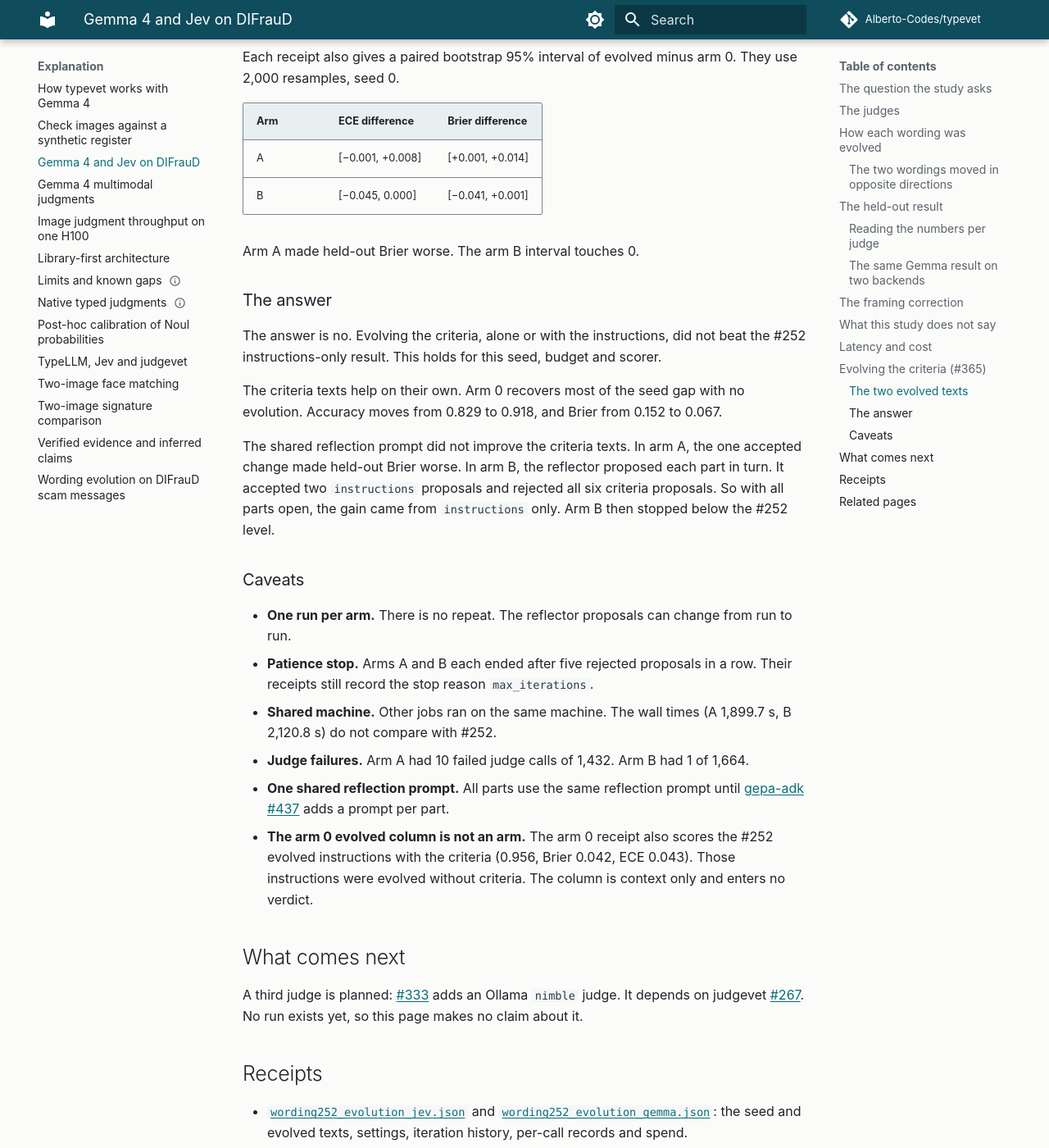
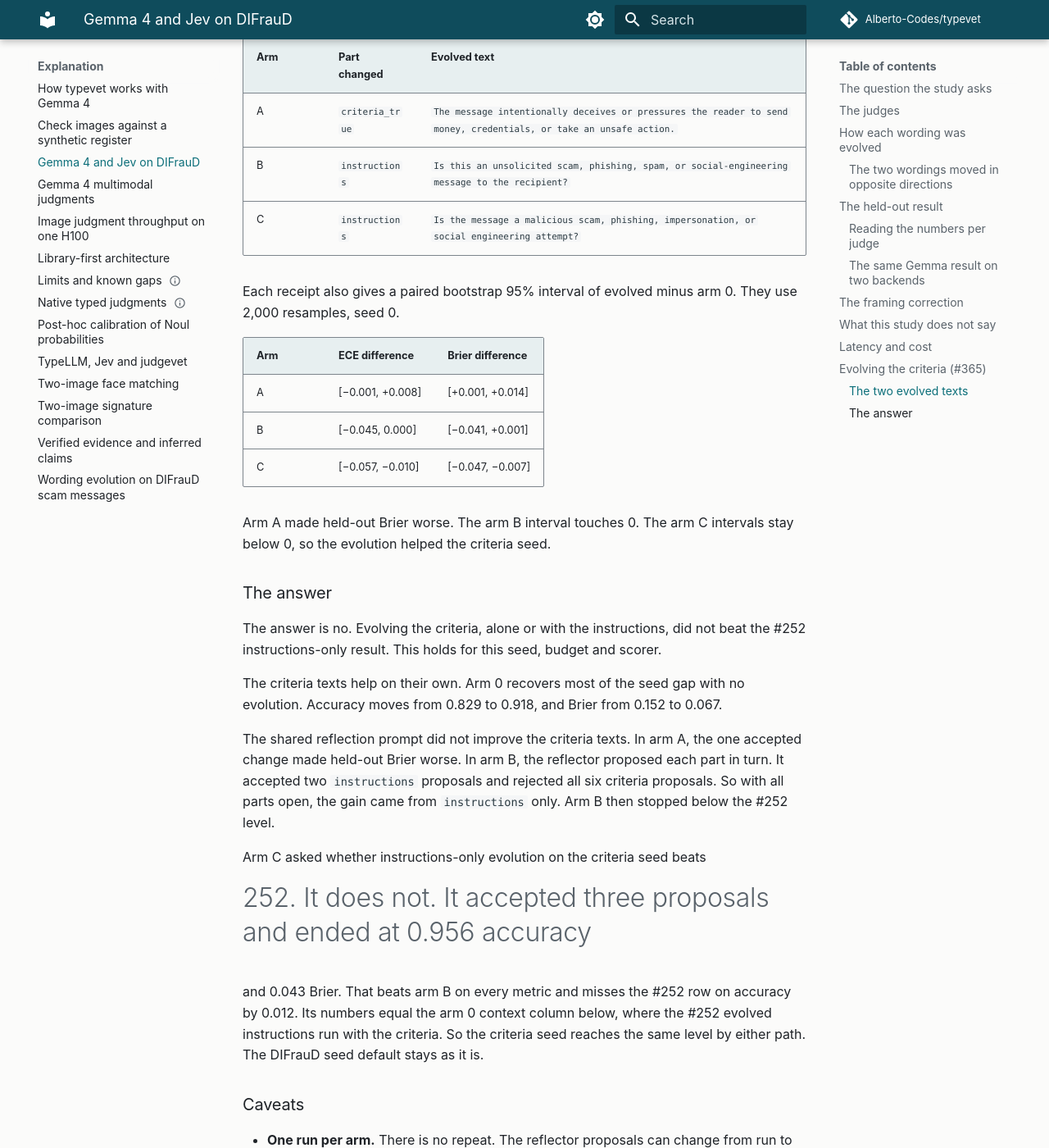
Before and after one commit to Alberto-Codes/typevet, an MkDocs documentation site: the page built from docs/explanation/gemma-and-jev-difraud.md, in a window 1280 px wide and 1400 px high, scrolled down 8487 px. Shown: the whole window at 82% size. Built offline with MkDocs 1.6.1 and Material for MkDocs 9.7.7, drawn with Linux system fonts in a browser that asks for light colours; comment, search, counter and statistics services are not loaded; some of the changed text lies outside the part shown.

Commit message:
docs(explanation): record the #376 arm C result beside the #365 arms
Arm C evolves the instructions only on top of the arm 0 criteria seed.
It reaches 0.956 accuracy and 0.043 Brier on the 158 held-out rows,
beats arm B on every metric, and still loses to the #252
instructions-only row by 0.012 accuracy under the pre-registered rule.
The paired bootstrap intervals stay below zero, so the evolution helped
the criteria seed. The two receipts land beside the #365 ones and the
DIFrauD seed default stays as it is.

Closes #376
Refs #365, #360

Co-Authored-By: Claude Fable 5.1 <noreply@anthropic.com>
Claude-Session: https://claude.ai/code/session_014XgEGEaFzhfNvCY6eVZJC6

```diff
--- a/docs/explanation/gemma-and-jev-difraud.md
+++ b/docs/explanation/gemma-and-jev-difraud.md
@@ -266,9 +266,16 @@ scorer and 158 held-out rows are those of the #252 llama.cpp run.
 | Arm 0: seed with criteria | none | — | — | 0.918 | 0.067 | 0.075 | 0.785 | not judged |
 | Arm A | `criteria_true`, `criteria_false` | 6 | 0.928 | 0.918 | 0.074 | 0.078 | 0.785 | loses (Brier +0.041, accuracy −0.050) |
 | Arm B | `instructions`, `criteria_true`, `criteria_false` | 9 | 0.958 | 0.949 | 0.049 | 0.055 | 0.867 | loses (Brier +0.016, accuracy −0.019) |
+| Arm C (#376) | `instructions` on the arm 0 seed | 10 | 0.963 | 0.956 | 0.043 | 0.043 | 0.878 | loses (Brier +0.010, accuracy −0.012) |
 
 Validation 1 − Brier is the mean score per validation row. The verdict
 column compares each arm with the #252 evolved row.
+
+Arm C came later, under
+[#376](https://github.com/Alberto-Codes/typevet/issues/376). It starts from
+the arm 0 seed, evolves the instructions only and freezes both criteria. Its
+rule is the #365 rule. The arm 0 row is its seed row, and the held-out seed
+numbers came out equal.
 
 ### The two evolved texts
 
@@ -279,6 +286,7 @@ frozen-part check passed on both evolution artifacts.
 |---|---|---|
 | A | `criteria_true` | `The message intentionally deceives or pressures the reader to send money, credentials, or take an unsafe action.` |
 | B | `instructions` | `Is this an unsolicited scam, phishing, spam, or social-engineering message to the recipient?` |
+| C | `instructions` | `Is the message a malicious scam, phishing, impersonation, or social engineering attempt?` |
 
 Each receipt also gives a paired bootstrap 95% interval of evolved minus arm
 0. They use 2,000 resamples, seed 0.
@@ -287,8 +295,10 @@ Each receipt also gives a paired bootstrap 95% interval of evolved minus arm
 |---|---|---|
 | A | [−0.001, +0.008] | [+0.001, +0.014] |
 | B | [−0.045, 0.000] | [−0.041, +0.001] |
+| C | [−0.057, −0.010] | [−0.047, −0.007] |
 
-Arm A made held-out Brier worse. The arm B interval touches 0.
+Arm A made held-out Brier worse. The arm B interval touches 0. The arm C
+intervals stay below 0, so the evolution helped the criteria seed.
 
 ### The answer
 
@@ -306,6 +316,14 @@ proposed each part in turn. It accepted two `instructions` proposals and
 rejected all six criteria proposals. So with all parts open, the gain came
 from `instructions` only. Arm B then stopped below the #252 level.
 
+Arm C asked whether instructions-only evolution on the criteria seed beats
+#252. It does not. It accepted three proposals and ended at 0.956 accuracy
+and 0.043 Brier. That beats arm B on every metric and misses the #252 row
+on accuracy by 0.012. Its numbers equal the arm 0 context column below, where
+the #252 evolved instructions run with the criteria. So the criteria seed
+reaches the same level by either path. The DIFrauD seed default stays as it
+is.
+
 ### Caveats
 
 - **One run per arm.** There is no repeat. The reflector proposals can
@@ -315,7 +333,7 @@ from `instructions` only. Arm B then stopped below the #252 level.
 - **Shared machine.** Other jobs ran on the same machine. The wall times (A
   1,899.7 s, B 2,120.8 s) do not compare with #252.
 - **Judge failures.** Arm A had 10 failed judge calls of 1,432. Arm B had 1
-  of 1,664.
+  of 1,664. Arm C had 12 of 2,272 and ran all ten iterations (wall 2,299.5 s).
 - **One shared reflection prompt.** All parts use the same reflection prompt
   until [gepa-adk #437](https://github.com/Alberto-Codes/gepa-adk/issues/437)
   adds a prompt per part.
@@ -355,6 +373,10 @@ yet, so this page makes no claim about it.
   [`wording365_armB_held_out_gemma_llama_cpp.json`](https://github.com/Alberto-Codes/typevet/blob/main/evals/fixtures/difraud/receipts/wording365_armB_held_out_gemma_llama_cpp.json):
   the #365 held-out checks for arm 0, arm A and arm B, with per-row
   probabilities, metrics, intervals and pins.
+- [`wording376_armC_evolution_gemma_llama_cpp.json`](https://github.com/Alberto-Codes/typevet/blob/main/evals/fixtures/difraud/receipts/wording376_armC_evolution_gemma_llama_cpp.json)
+  and
+  [`wording376_armC_held_out_gemma_llama_cpp.json`](https://github.com/Alberto-Codes/typevet/blob/main/evals/fixtures/difraud/receipts/wording376_armC_held_out_gemma_llama_cpp.json):
+  the #376 arm C evolution artifact and held-out check, in the same shape.
 
 ## Related pages
 
```
Also changed, not shown: 2 other files.
